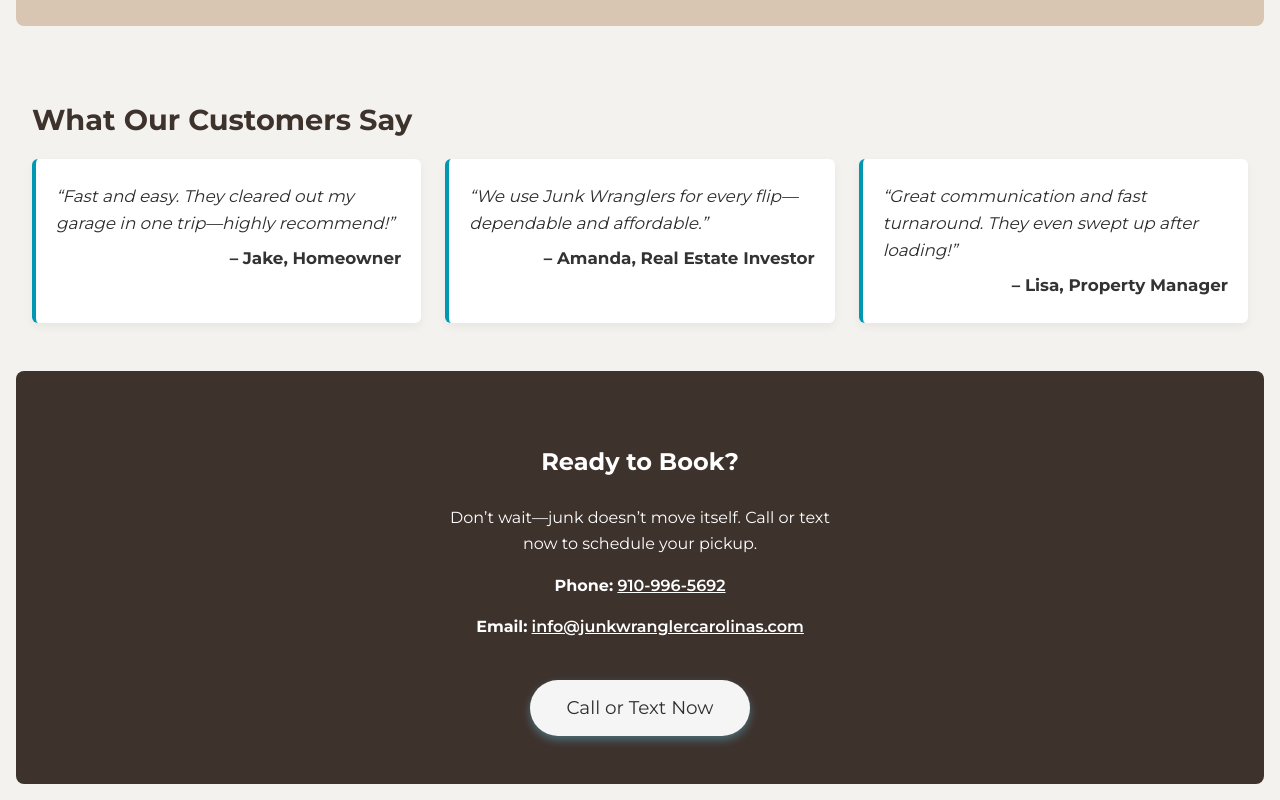
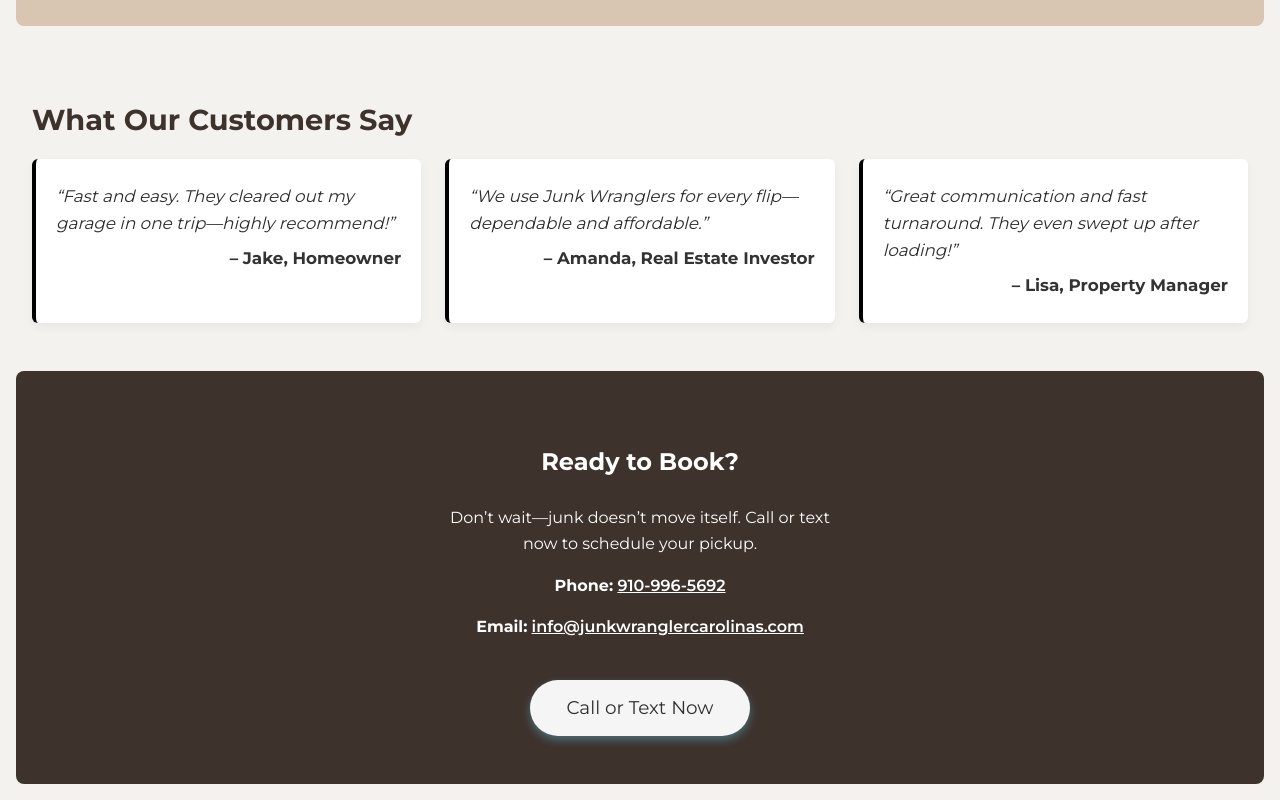
Before and after one commit to SanctuaryTales/yay, a plain HTML site: page index.html in a window 1280 px wide. Shown: the part 1314-2114 px from the top of the page. Drawn offline with Linux system fonts and the light colour scheme.

Commit message:
Update styles.css
changed review card left border to black

```diff
--- a/styles.css
+++ b/styles.css
@@ -180,7 +180,7 @@ body {
 .review-card {
   flex: 1 1 280px;
   background-color: #ffffff;
-  border-left: 4px solid #0097b2;
+  border-left: 4px solid black;
   padding: 1rem 1.25rem;
   border-radius: 6px;
   box-shadow: 0 4px 10px rgba(0, 0, 0, 0.05);
```
